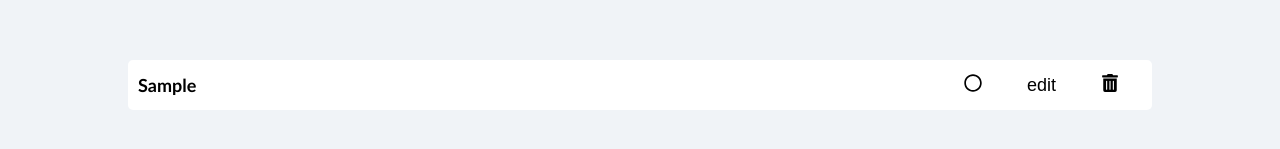
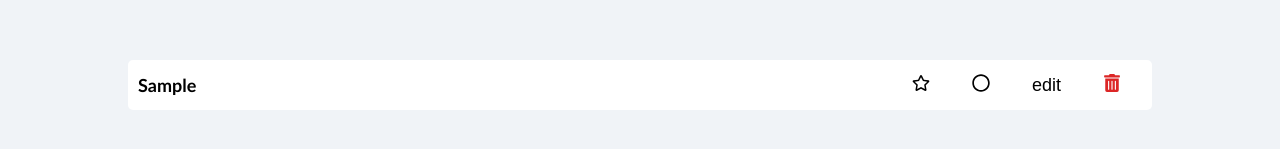
Before and after one commit to maryamsalamatL/todolist-react, a React (Create React App) app: page / in a window 1280 px wide. Both pictures are taken after typing "Sample" into the empty fields and a click on the button "add". Shown: the part 267-416 px from the top of the page. Built offline with nearby package versions, Linux system fonts and the light colour scheme.

Commit message:
add important,add filter f,improve styles

```diff
--- a/src/components/EditTodo.js
+++ b/src/components/EditTodo.js
@@ -1,8 +1,11 @@
 import styles from "./EditTodo.module.css";
 import { useState } from "react";
 import FormComponent from "../common/FormComponent";
-const EditTodo = ({ todo, onEdit, setEdit }) => {
+import { useTodosActions } from "./provider/TodoProvider";
+
+const EditTodo = ({ todo, setEdit }) => {
   const [inputValue, setInputValue] = useState(todo.text);
+  const { editHandler } = useTodosActions();
 
   const changeHandler = (e) => {
     setInputValue(e.target.value);
@@ -13,7 +16,7 @@ const EditTodo = ({ todo, onEdit, setEdit }) => {
       alert("enter todo");
       return;
     }
-    onEdit(todo.id, inputValue);
+    editHandler(todo.id, inputValue);
     setEdit({ id: null, isCompleted: false, text: "" });
   };
   return (
--- a/src/components/Todo.js
+++ b/src/components/Todo.js
@@ -1,8 +1,17 @@
-import { FaRegCheckCircle, FaRegCircle, FaTrashAlt } from "react-icons/fa";
+import {
+  FaRegCheckCircle,
+  FaRegCircle,
+  FaTrashAlt,
+  FaRegStar,
+} from "react-icons/fa";
+import { BsFillStarFill } from "react-icons/bs";
 import { useState } from "react";
 import EditTodo from "./EditTodo";
+import { useTodosActions } from "./provider/TodoProvider";
 
-const Todo = ({ todo, onComplete, styles, removeTodo, onEdit }) => {
+const Todo = ({ todo, styles }) => {
+  const { removeHandler, completeHandler, importantHandler } =
+    useTodosActions();
   const [edit, setEdit] = useState({ id: null, isCompleted: false, text: "" });
 
   const renderTodo = () => {
@@ -15,7 +24,20 @@ const Todo = ({ todo, onComplete, styles, removeTodo, onEdit }) => {
       >
         <div className={styles.text}>{todo.text}</div>
         <div className={styles.btnBox}>
-          <button className={styles.btn} onClick={() => onComplete(todo.id)}>
+          <button
+            className={styles.btn}
+            onClick={() => importantHandler(todo.id)}
+          >
+            {todo.isImportant ? (
+              <BsFillStarFill className={styles.important} />
+            ) : (
+              <FaRegStar />
+            )}
+          </button>
+          <button
+            className={styles.btn}
+            onClick={() => completeHandler(todo.id)}
+          >
             {todo.isCompleted === false ? (
               <span>
                 <FaRegCircle />
@@ -29,7 +51,10 @@ const Todo = ({ todo, onComplete, styles, removeTodo, onEdit }) => {
           <button className={styles.btn} onClick={() => setEdit(todo)}>
             edit
           </button>
-          <button className={styles.btn} onClick={() => removeTodo(todo.id)}>
+          <button
+            className={`${styles.btn} ${styles.delete}`}
+            onClick={() => removeHandler(todo.id)}
+          >
             <FaTrashAlt />
           </button>
         </div>
@@ -38,11 +63,7 @@ const Todo = ({ todo, onComplete, styles, removeTodo, onEdit }) => {
   };
   return (
     <div className={styles.container}>
-      {edit.id ? (
-        <EditTodo todo={todo} onEdit={onEdit} setEdit={setEdit} />
-      ) : (
-        renderTodo()
-      )}
+      {edit.id ? <EditTodo todo={todo} setEdit={setEdit} /> : renderTodo()}
     </div>
   );
 };
--- a/src/components/TodoApp.js
+++ b/src/components/TodoApp.js
@@ -2,41 +2,12 @@ import TodoForm from "./TodoForm";
 import TodoList from "./TodoList";
 import SideBar from "./sidebar/SideBar";
 import Header from "./header/Header";
-
+import TodoProvider from "./provider/TodoProvider";
 import { useState } from "react";
 import styles from "./TodoApp.module.css";
 const TodoApp = () => {
-  const [todos, setTodos] = useState([]);
-
-  const addTodoHandler = (inputValue) => {
-    const newTodo = {
-      id: Math.floor(Math.random() * 1000),
-      isCompleted: false,
-      text: inputValue,
-    };
-    setTodos([...todos, newTodo]);
-  };
-  const completeHandler = (id) => {
-    const index = todos.findIndex((t) => t.id === id);
-    const todo = { ...todos[index] };
-    todo.isCompleted = !todo.isCompleted;
-    const updatedTodos = [...todos];
-    updatedTodos[index] = todo;
-    setTodos(updatedTodos);
-  };
-  const removeHandler = (id) => {
-    const filteredTodos = todos.filter((todo) => todo.id != id);
-    setTodos(filteredTodos);
-  };
-  const editHandler = (id, inputValue) => {
-    const index = todos.findIndex((todo) => todo.id === id);
-    const todo = { ...todos[index] };
-    todo.text = inputValue;
-    const updatedTodos = [...todos];
-    updatedTodos[index] = todo;
-    setTodos(updatedTodos);
-  };
   return (
+    <TodoProvider>
       <div className={styles.container}>
         <Header />
         <SideBar />
@@ -45,15 +16,11 @@ const TodoApp = () => {
             <h1>My Todo List</h1>
             <span>2023</span>
           </div>
-        <TodoForm addTodoHandler={addTodoHandler} />
-        <TodoList
-          todos={todos}
-          onComplete={completeHandler}
-          removeTodo={removeHandler}
-          onEdit={editHandler}
-        />
+          <TodoForm />
+          <TodoList />
         </div>
       </div>
+    </TodoProvider>
   );
 };
 
--- a/src/components/TodoForm.js
+++ b/src/components/TodoForm.js
@@ -1,7 +1,10 @@
 import { useState } from "react";
 import styles from "./TodoForm.module.css";
 import FormComponent from "../common/FormComponent";
-const TodoForm = ({ addTodoHandler }) => {
+import { useTodosActions } from "./provider/TodoProvider";
+const TodoForm = () => {
+  const { addTodoHandler } = useTodosActions();
+
   const [inputValue, setInputValue] = useState("");
   const changeHandler = (e) => {
     setInputValue(e.target.value);
--- a/src/components/TodoList.js
+++ b/src/components/TodoList.js
@@ -1,22 +1,15 @@
 import Todo from "./Todo";
 import styles from "./TodoList.module.css";
-import { useState } from "react";
 
-const TodoList = ({ todos, onComplete, removeTodo, onEdit }) => {
+import { useTodos } from "./provider/TodoProvider";
+
+const TodoList = () => {
+  const todos = useTodos();
   const renderTodos = () => {
     if (todos.length === 0) return <div>add some todos</div>;
 
     return todos.map((todo) => {
-      return (
-        <Todo
-          todo={todo}
-          key={todo.id}
-          styles={styles}
-          onComplete={onComplete}
-          removeTodo={removeTodo}
-          onEdit={onEdit}
-        />
-      );
+      return <Todo todo={todo} key={todo.id} styles={styles} />;
     });
   };
 
--- a/src/components/TodoList.module.css
+++ b/src/components/TodoList.module.css
@@ -28,7 +28,7 @@
   opacity: 0.5;
 }
 .btnBox {
-  width: 20%;
+  width: 25%;
   height: 100%;
   display: flex;
   justify-content: space-around;
@@ -41,3 +41,10 @@
   font-size: 18px;
   cursor: pointer;
 }
+.delete {
+  color: #dc2626;
+}
+.important {
+  /* color: rgb(116, 103, 198); */
+  color: #c084fc;
+}
--- /dev/null
+++ b/src/components/provider/TodoProvider.js
@@ -0,0 +1,88 @@
+import React, { useState, useContext, useReducer } from "react";
+
+const TodoContext = React.createContext();
+const TodoContextDispatcher = React.createContext();
+
+const TodoProvider = ({ children }) => {
+  const [todos, setTodos] = useState([]);
+
+  return (
+    <TodoContext.Provider value={todos}>
+      <TodoContextDispatcher.Provider value={setTodos}>
+        {children}
+      </TodoContextDispatcher.Provider>
+    </TodoContext.Provider>
+  );
+};
+
+export default TodoProvider;
+export const useTodos = () => useContext(TodoContext);
+export const useTodosActions = () => {
+  const todos = useContext(TodoContext);
+  const setTodos = useContext(TodoContextDispatcher);
+  const addTodoHandler = (inputValue) => {
+    const newTodo = {
+      id: Math.floor(Math.random() * 1000),
+      isCompleted: false,
+      isImportant: false,
+      text: inputValue,
+    };
+    setTodos([...todos, newTodo]);
+  };
+  const completeHandler = (id) => {
+    const index = todos.findIndex((t) => t.id === id);
+    const todo = { ...todos[index] };
+    todo.isCompleted = !todo.isCompleted;
+    const updatedTodos = [...todos];
+    updatedTodos[index] = todo;
+    setTodos(updatedTodos);
+  };
+  const removeHandler = (id) => {
+    const filteredTodos = todos.filter((todo) => todo.id != id);
+    setTodos(filteredTodos);
+  };
+  const editHandler = (id, inputValue) => {
+    const index = todos.findIndex((todo) => todo.id === id);
+    const todo = { ...todos[index] };
+    todo.text = inputValue;
+    const updatedTodos = [...todos];
+    updatedTodos[index] = todo;
+    setTodos(updatedTodos);
+  };
+  const importantHandler = (id) => {
+    const index = todos.findIndex((t) => t.id === id);
+    const todo = { ...todos[index] };
+    todo.isImportant = !todo.isImportant;
+    const updatedTodos = [...todos];
+    updatedTodos[index] = todo;
+    setTodos(updatedTodos);
+  };
+  const filterHandler = (type) => {
+    const allTodos = [...todos];
+    switch (type) {
+      case "all": {
+        return setTodos(todos);
+      }
+      case "completed": {
+        const filteredTodos = allTodos.filter((todo) => todo.isCompleted);
+        return setTodos(filteredTodos);
+      }
+      case "unCompleted": {
+        const filteredTodos = allTodos.filter((todo) => !todo.isCompleted);
+        return setTodos(filteredTodos);
+      }
+      case "important": {
+        const filteredTodos = allTodos.filter((todo) => todo.isImportant);
+        return setTodos(filteredTodos);
+      }
+    }
+  };
+  return {
+    filterHandler,
+    editHandler,
+    removeHandler,
+    completeHandler,
+    addTodoHandler,
+    importantHandler,
+  };
+};
--- a/src/components/sidebar/SideBar.js
+++ b/src/components/sidebar/SideBar.js
@@ -1,18 +1,47 @@
 import styles from "./SideBar.module.css";
-import { FaBars, FaRegWindowClose } from "react-icons/fa";
+import { useTodosActions } from "../provider/TodoProvider";
+import { FaBars } from "react-icons/fa";
 import { BsChevronLeft } from "react-icons/bs";
+import { useRef } from "react";
 const SideBar = () => {
+  const { filterHandler } = useTodosActions();
+  const sideBarRef = useRef();
+  const sideBarHandler = (value) => {
+    value === "show"
+      ? (sideBarRef.current.className = `${styles.container} ${styles.show}`)
+      : (sideBarRef.current.className = styles.container);
+  };
   return (
     <>
-      <FaBars className={styles.listIcon} />
-      <div className={styles.container}>
+      <FaBars
+        className={styles.listIcon}
+        onClick={() => sideBarHandler("show")}
+      />
+      <div className={styles.container} ref={sideBarRef}>
         <ul className={styles.ul}>
-          <li className={`${styles.li} ${styles.selected} `}>all todos</li>
-          <li className={styles.li}>completed</li>
-          <li className={styles.li}>unCompleted</li>
-          <li className={styles.li}>important</li>
+          <li
+            className={`${styles.li} ${styles.selected} `}
+            onClick={() => filterHandler("all")}
+          >
+            all todos
+          </li>
+          <li className={styles.li} onClick={() => filterHandler("important")}>
+            important
+          </li>
+          <li className={styles.li} onClick={() => filterHandler("completed")}>
+            completed
+          </li>
+          <li
+            className={styles.li}
+            onClick={() => filterHandler("unCompleted")}
+          >
+            unCompleted
+          </li>
         </ul>
-        <BsChevronLeft className={styles.closeIcon} />
+        <BsChevronLeft
+          className={styles.closeIcon}
+          onClick={() => sideBarHandler("hide")}
+        />
       </div>
     </>
   );
--- a/src/components/sidebar/SideBar.module.css
+++ b/src/components/sidebar/SideBar.module.css
@@ -4,8 +4,11 @@
   background-color: #fff;
   padding: 60px 5px;
   box-shadow: rgba(99, 99, 99, 0.2) 0px 2px 8px 0px;
+  position: relative;
   display: none;
-  position: relative;
+}
+.show {
+  display: block;
 }
 .listIcon {
   position: fixed;
```
Lines whose indentation alone changed are shown as unchanged.
